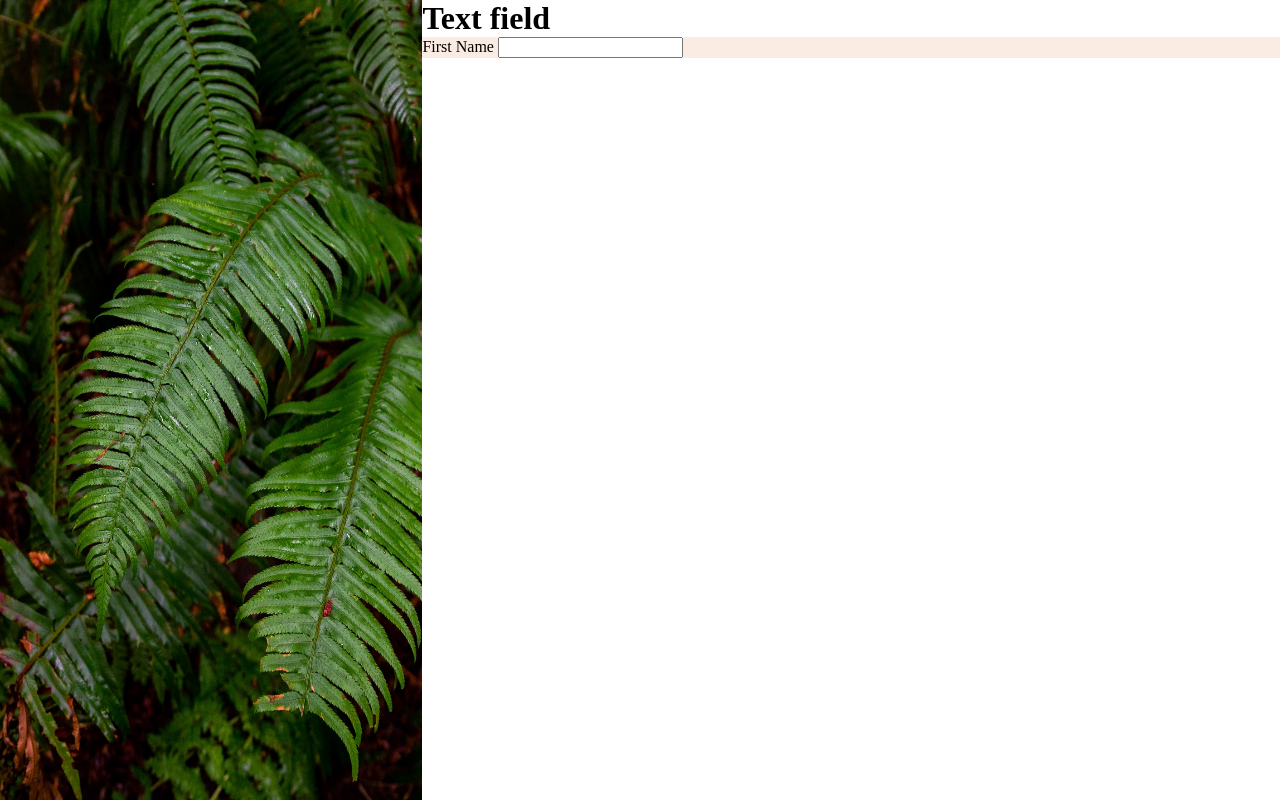
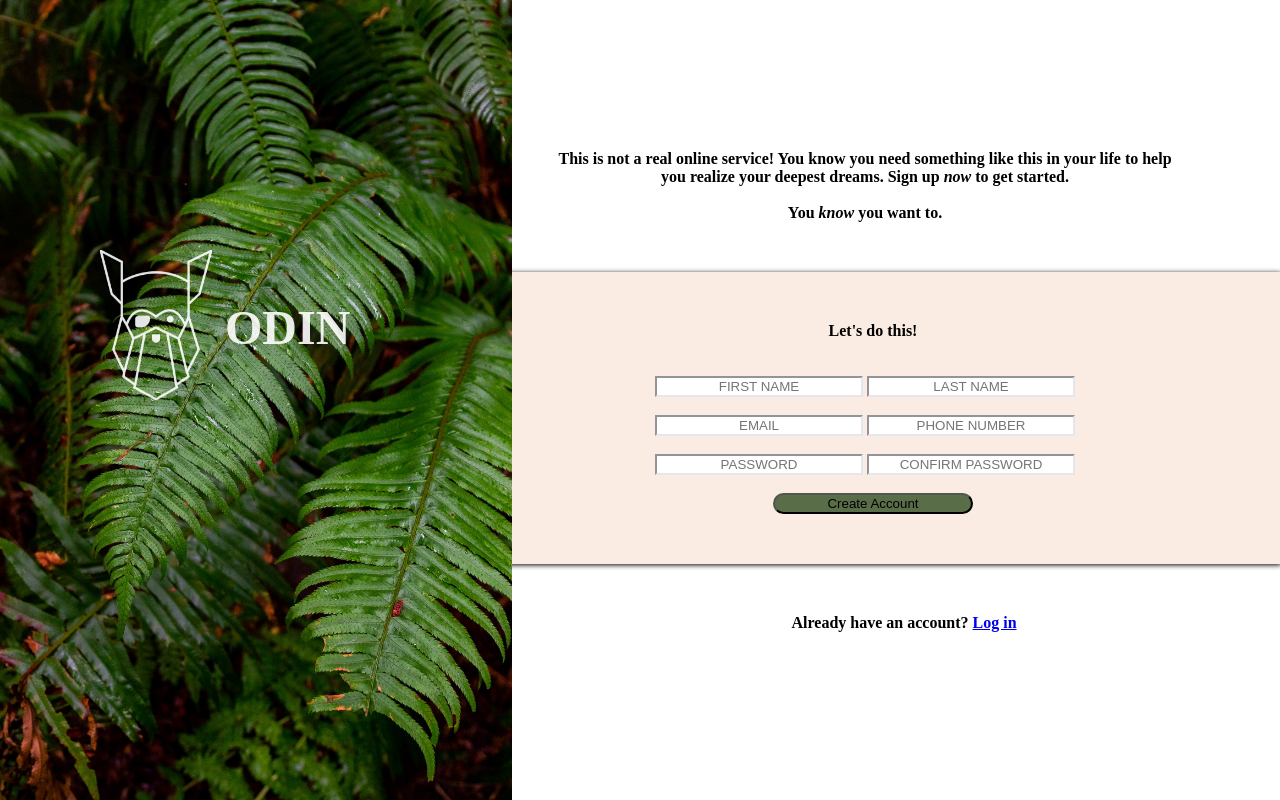
Before and after one commit to hardiing/sign-up-form, a plain HTML site: page index.html in a window 1280 px wide. Drawn offline with Linux system fonts and the light colour scheme.

Commit message:
Mostly formatted, need label div and form finalization

```diff
--- a/index.html
+++ b/index.html
@@ -7,17 +7,48 @@
     <title>Sign-Up Form</title>
 </head>
 <body>
-    <div id="image-banner">
-        <img src="./images/plant.jpg" alt="plant">
+    <div class="image-container">
+        <img src="./images/plant.jpg" alt="plant" class="bottom">
+        <div class="middle">
+            <img src="./images/odin-lined.png" alt="logo" class="top">
+            <p class="top">ODIN</p>
+        </div>
     </div>
-    <div id="text-area">
-        <h1>Text field</h1>
+    <div class="text-area">
+        <p>This is not a real online service! You know you need something like this
+            in your life to help you realize your deepest dreams. Sign up <i>now</i>
+            to get started.
+            <br><br>
+            You <i>know</i> you want to.
+        </p>
     </div>
-    <div id="form-area">
-        <form>
-            <label>First Name</label>
-            <input type="text">
+    <div class="form-area">
+
+        <p>&emsp;Let's do this!</p><br><br>
+
+        <form name="sign-up" method="post">
+            <!-- <label for="first-name">FIRST NAME</label> -->
+            <input type="text" placeholder="FIRST NAME">
+            <!-- <label for="last-name">LAST NAME</label> -->
+            <input type="text" placeholder="LAST NAME">
+            <br><br>
+            <!-- <label for="email">EMAIL</label> -->
+            <input type="email" placeholder="EMAIL">
+            <!-- <label for="phone">PHONE NUMBER</label> -->
+            <input type="tel" placeholder="PHONE NUMBER">
+            <br><br>
+            <!-- <label for="password">PASSWORD</label> -->
+            <input type="password" placeholder="PASSWORD">
+            <!-- <label for="confirm-pw">CONFIRM PASSWORD</label> -->
+            <input type="password" placeholder="CONFIRM PASSWORD">
+            <br><br>
+            &emsp;<button type="submit">Create Account</button>
         </form>
+
+    </div>
+
+    <div class="login-area">
+        <p>&emsp;Already have an account? <a href="www.google.com">Log in</a></p>
     </div>
 </body>
 </html>
--- a/style.css
+++ b/style.css
@@ -6,24 +6,98 @@ body {
     margin: 0;
 }
 
-h1 {
-    margin: 0;
-}
-
-/* #image-banner {
-    position: fixed;
-} */
-
-#text-area {
+img {
 
 }
 
-#form-area {
-    background-color: #FAECE2;
+p {
+    margin: 0;
+    font-weight: bold;
 }
 
-img {
-    width: 33%;
+.image-container {
+    justify-content: center;
+    text-align: center;
+    position: relative;
+}
+
+.middle {
+    background: black;
+    opacity: 0.9;
+    /* float: left; */
+    z-index: 2;
+    position: absolute;
+    color: white;
+    top: 250px;
+    left: 100px;
+    height: 200px;
+    text-align: center;
+}
+
+.middle p {
+    left: 125px;
+    top: 50px;
+    font-size: 3rem;
+}
+
+.top {
+    position: absolute;
+    z-index: 3;
+    height: 150px;
+    align-self: center;
+}
+
+.bottom {
+    width: 40%;
     height: 100vh;
     float: left;
+    z-index: 1;
+    position: relative;
 }
+
+.text-area {
+    text-align: center;
+    padding: 150px 100px 50px 550px;
+}
+
+.form-area {
+    background-color: #FAECE2;
+    margin-bottom: 50px;
+    padding: 50px 100px 50px 550px;
+    text-align: center;
+    align-items: center;
+    box-shadow: 1px 1px 5px;
+}
+
+form {
+}
+
+label {
+    font-size: 12px;
+}
+
+input {
+    border-color: #E5E7EB;
+    width: 200px;
+    text-align: center;
+}
+
+input:focus {
+    border-color: blue;
+    box-shadow: .25px;
+}
+
+button {
+    width: 200px;
+    background-color: #596D48;
+    border-radius: 12px;
+}
+
+button:hover {
+    background-color: black;
+    color: white;
+}
+
+.login-area {
+    text-align: center;
+}
```
